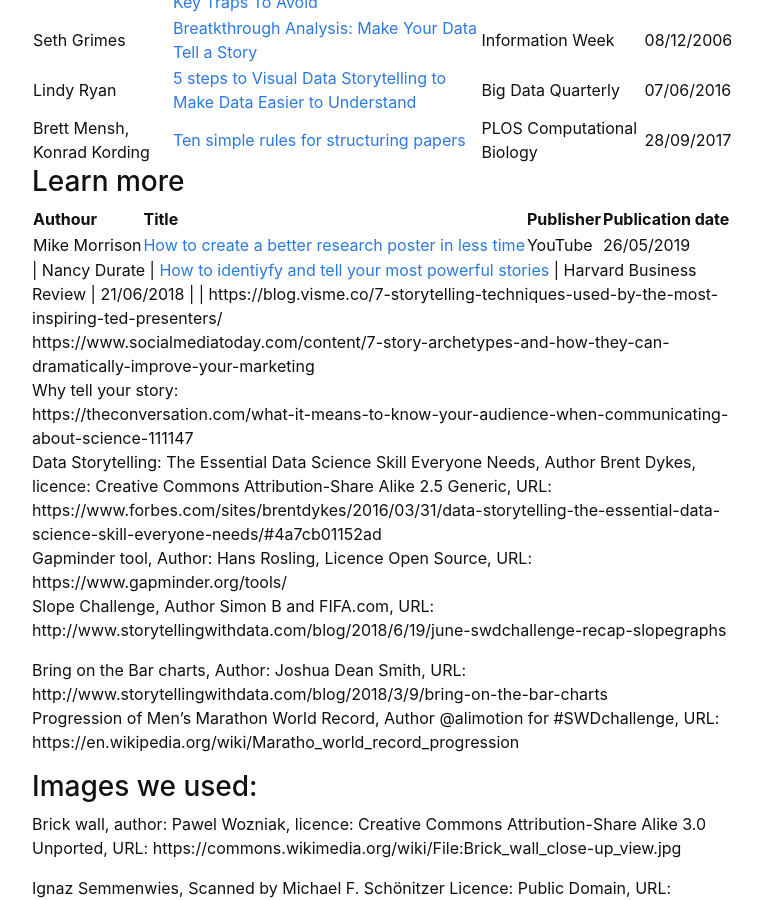
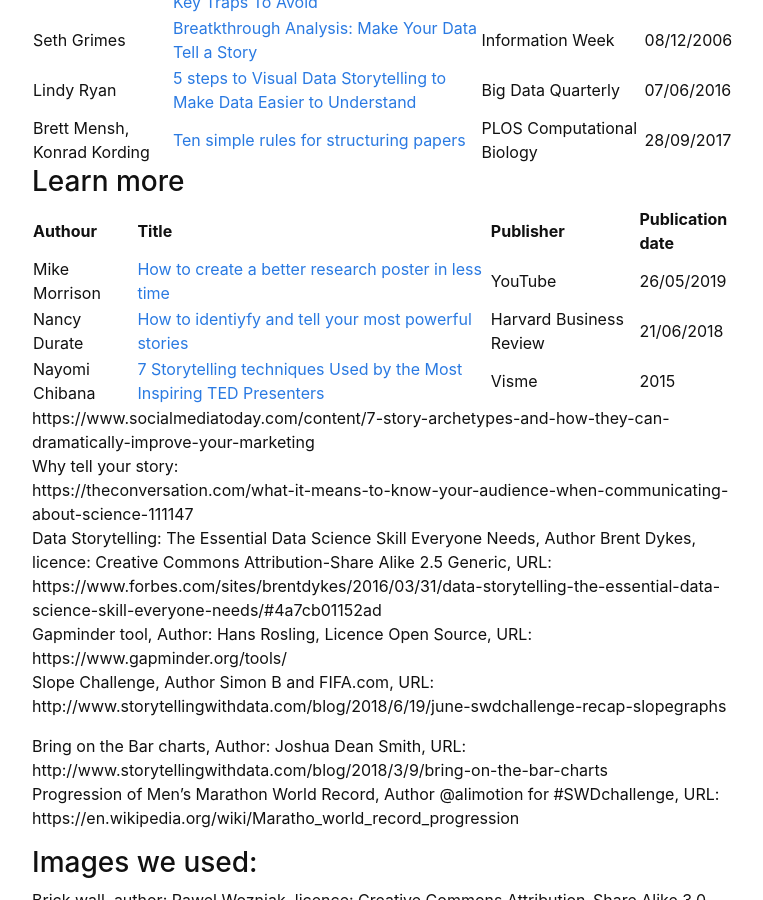
Before and after one commit to masamiy/DataStoryTelling, a Jekyll site: the page built from content/5-Resources.md, in a window 1280 px wide and 900 px high, scrolled down 399 px. Shown: the whole window, without its empty margins (248-1011 px from the left). Built offline with Jekyll 4.4.1, drawn with Linux system fonts in a browser that asks for light colours.

Commit message:
Update 5-Resources.md

```diff
--- a/content/5-Resources.md
+++ b/content/5-Resources.md
@@ -17,11 +17,9 @@ nav: Resources for this tutorial
 
 | **Authour** |   **Title**   | **Publisher**  |  **Publication date**  |
 | Mike Morrison | [How to create a better research poster in less time](https://www.youtube.com/watch?v=1RwJbhkCA58) | YouTube | 26/05/2019 |
+| Nancy Durate | [How to identiyfy and tell your most powerful stories](https://hbr.org/2018/06/how-to-identify-and-tell-your-most-powerful-stories) | Harvard Business Review | 21/06/2018 |
+| Nayomi Chibana | [7 Storytelling techniques Used by the Most Inspiring TED Presenters](https://blog.visme.co/7-storytelling-techniques-used-by-the-most-inspiring-ted-presenters/) | Visme | 2015 |
 
-
-
-| Nancy Durate | [How to identiyfy and tell your most powerful stories](https://hbr.org/2018/06/how-to-identify-and-tell-your-most-powerful-stories) | Harvard Business Review | 21/06/2018 |
-| https://blog.visme.co/7-storytelling-techniques-used-by-the-most-inspiring-ted-presenters/
 https://www.socialmediatoday.com/content/7-story-archetypes-and-how-they-can-dramatically-improve-your-marketing
 Why tell your story:
 https://theconversation.com/what-it-means-to-know-your-audience-when-communicating-about-science-111147
```
